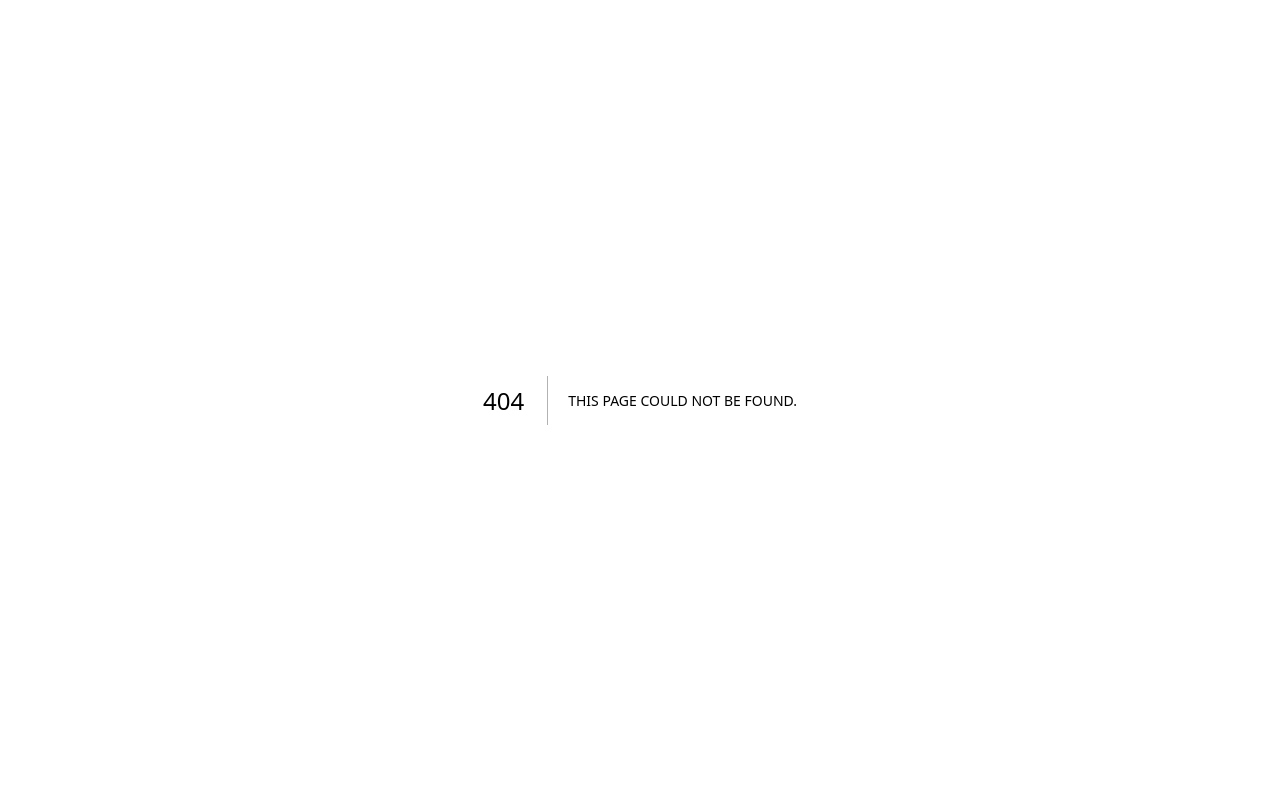
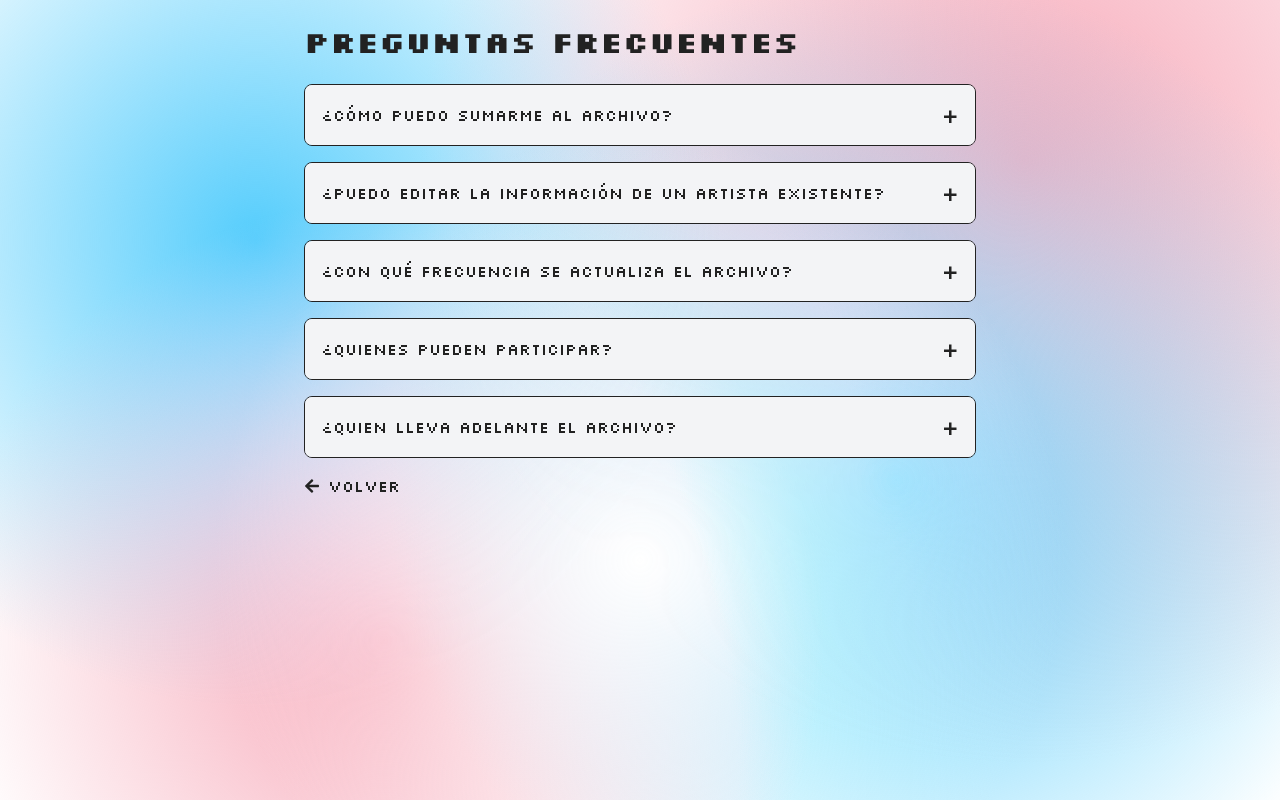
Before and after one commit to JusRecondo/artistastransargentinxs, a Next.js app: page /faq in a window 1280 px wide. Before the commit this address had no page. Built offline with nearby package versions, Linux system fonts and the light colour scheme.

Commit message:
feat: add faq in drawer

```diff
--- /dev/null
+++ b/app/faq/page.tsx
@@ -0,0 +1,80 @@
+'use client'
+import { BackBtn } from "@/components/BackBtn";
+import { useState } from "react";
+
+type FAQItem = {
+  question: string;
+  answer: string;
+  link?: { text: string; url: string };
+};
+
+const faqs: FAQItem[] = [
+  {
+    question: "¿Cómo puedo sumarme al archivo?",
+    answer: "Para formar parte del archivo, ingresa y completa este formulario: ",
+    link: { text: "Formulario de registro", url: "https://forms.gle/kZC8AedsxaZWXko38" }
+  },
+  {
+    question: "¿Puedo editar la información de un artista existente?",
+    answer: "Sí, escribinos un email a: ",
+    link: { text: "Contacto", url: "mailto:jusrecondo@gmail.com" }
+  },
+  {
+    question: "¿Con qué frecuencia se actualiza el archivo?",
+    answer: "El archivo se actualiza semanalmente a medida que se reciben nuevas inscripciones y se validan los datos."
+  },
+  {
+    question: "¿Quienes pueden participar?",
+    answer: "Personas de Argentina que forman parte de la comunidad travesti/trans/no binarie que practican alguna disciplina artistica, sin importar su nivel de experiencia o reconocimiento público."
+  },
+   {
+    question: "¿Quien lleva adelante el archivo?",
+    answer: "Se trata de un trabajo voluntario sin fines de lucro, llevado adelante por una persona que forma parte de la comunidad travesti/trans/no binarie. Para más información sobre el proyecto, podés seguirnos en: ",
+    link: { text: "Instagram", url: "https://www.instagram.com/completarrrr" }
+},
+];
+
+export default function FAQsPage() {
+  const [openIndex, setOpenIndex] = useState<number | null>(null);
+
+  const toggleIndex = (index: number) => {
+    setOpenIndex(openIndex === index ? null : index);
+  };
+
+  return (
+    <div className="w-180 max-w-full mx-auto p-6">
+      <h1 className="text-3xl font-bold mb-6">Preguntas Frecuentes</h1>
+      <div className="space-y-4">
+        {faqs.map((faq, index) => (
+          <div key={index} className="border rounded-lg overflow-hidden">
+            <button
+              onClick={() => toggleIndex(index)}
+              className="w-180 max-w-full text-left p-4 bg-gray-100 hover:bg-gray-200 flex justify-between items-center"
+            >
+              <span className="font-medium">{faq.question}</span>
+              <span className="text-xl">{openIndex === index ? "-" : "+"}</span>
+            </button>
+            {openIndex === index && (
+              <div className="p-4 bg-white border-t">
+                {faq.answer}
+                {faq.link && (
+                  <a
+                    href={faq.link.url}
+                    target="_blank"
+                    rel="noopener noreferrer"
+                    className="faq-link"
+                  >
+                    {faq.link.text}
+                  </a>
+                )}
+              </div>
+            )}
+          </div>
+        ))}
+      </div>
+      <div className="mt-4">
+        <BackBtn />
+      </div>
+    </div>
+  );
+}
--- a/app/globals.css
+++ b/app/globals.css
@@ -27,6 +27,14 @@ a {
 }
 
 a:hover {
+  color: #fb597a;
+}
+
+a.faq-link {
+  color: #36bbf0;
+}
+
+a.faq-link:hover {
   color: #fb597a;
 }
 
--- a/app/page.tsx
+++ b/app/page.tsx
@@ -4,11 +4,12 @@ import { ArtistGrid } from "@/components/ArtistsGrid"
 import { Loader } from "@/components/Loader"
 import { DrawerMenu } from "@/components/DrawerMenu"
 import { shuffle } from "@/lib/utils"
+import Link from "next/link"
 
 export default async function Home() {
   const artists: Artist[] = await getArtists()
 
-  const shuffledArtists = shuffle(artists);
+  const shuffledArtists = shuffle(artists)
 
   return (
     <main className="px-3 md:px-6 py-6">
@@ -18,12 +19,20 @@ export default async function Home() {
         <h1 className="text-2xl md:text-4xl font-semibold">
           Archivo Vivo de Artistas Trans Argentinxs
         </h1>
+        <p className="text-gray-700 mt-2">
+          {" "}
+          Sitio en construccion con data provisoria. Para sumarte al archivo
+          completa el{" "}
+          <a href="https://forms.gle/kZC8AedsxaZWXko38" target="_blank" rel="noopener noreferrer">
+            Formulario de registro.
+          </a>{" "}
+          <Link href="/faq">
+            Ver Preguntas Frecuentes.
+          </Link>
+        </p>
       </header>
 
-      {
-        !artists.length ? <Loader /> : <ArtistGrid artists={shuffledArtists} />
-      }
-
+      {!artists.length ? <Loader /> : <ArtistGrid artists={shuffledArtists} />}
     </main>
   )
 }
--- a/components/DrawerMenu.tsx
+++ b/components/DrawerMenu.tsx
@@ -2,6 +2,7 @@
 
 import { disciplinas } from "@/lib/const"
 import { useSearchStore } from "@/stores/searchStore"
+import Link from "next/link"
 import { useSearchParams } from "next/navigation"
 import { useEffect, useState } from "react"
 import { FaSliders, FaX } from "react-icons/fa6"
@@ -66,7 +67,7 @@ export function DrawerMenu() {
 
         <div className="flex flex-col gap-4 mt-4 font-bold text-lg ">
           {/* Búsqueda */}
-          <label htmlFor="search">Buscar por nombre:</label>
+          <label htmlFor="search">Buscar por nombre</label>
           <input
             id="search"
             type="text"
@@ -77,10 +78,11 @@ export function DrawerMenu() {
           />
 
           {/* Filtros por disciplina */}
-          <h2 className="text-xl pb-1">
+          <label htmlFor="disciplina-filter">
             Filtrar por disciplina
-          </h2>
+          </label>
             <select
+            id="disciplina-filter"
             value={filter || ""}
             onChange={(e) => handleChangeFilter("disciplina", e.target.value)}
             className="border-2 border-black p-2 hover:bg-gray-200 cursor-pointer font-bold focus:outline-none"
@@ -92,6 +94,11 @@ export function DrawerMenu() {
               </option>
             ))}
             </select>
+
+            {/* FAQ */}
+            <h2 className="text-xl pb-1">
+              <Link href="/faq" onClick={() => setOpen(false)} className="hover:underline">Preguntas Frecuentes</Link>
+            </h2>
         </div>
       </div>
     </>
```
